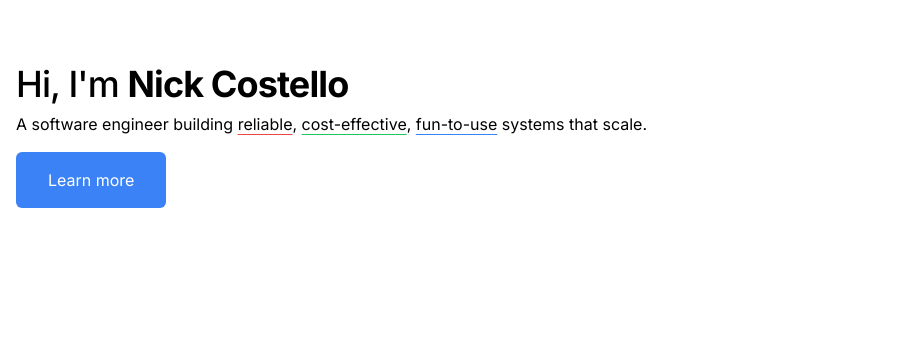
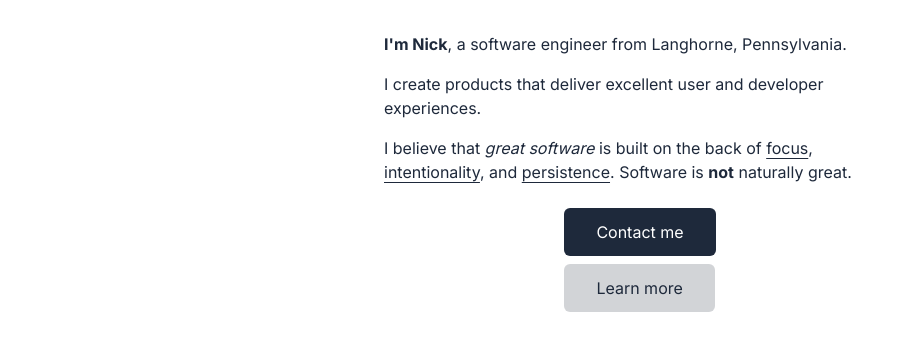
Before and after one commit to nickmcostello/nickcostello.dev, a Next.js app: page / in a window 1280 px wide. Shown: the top 350 px of the page, without its empty margins (0-898 px from the left). Built offline with nearby package versions, Linux system fonts and the light colour scheme.

Commit message:
Update home page

```diff
--- a/app/about/page.tsx
+++ b/app/about/page.tsx
@@ -1,25 +1,8 @@
 export default function Page() {
 	return (
 		<>
-			<div className="py-10 flex justify-center flex-col gap-4 max-w-lg mx-auto">
+			<div className="py-8 flex justify-center flex-col gap-4 max-w-lg mx-auto selection:bg-indigo-300 selection:text-indigo-800">
 				<h1 className="text-xl font-bold">About</h1>
-				{/* <div className="mt-8"> */}
-				<p>
-					I'm <span className="font-semibold">Nick Costello</span>, a software
-					engineer building{" "}
-					<span className="underline underline-offset-4 decoration-red-500">
-						reliable
-					</span>
-					,{" "}
-					<span className="underline underline-offset-4 decoration-green-500">
-						cost-effective
-					</span>
-					,{" "}
-					<span className="underline underline-offset-4 decoration-blue-500">
-						fun-to-use
-					</span>{" "}
-					systems that scale.
-				</p>
 				<p>
 					You probably haven't been, but I was born in Langhorne, Pennsylvania,
 					where 16 years later, my software engineering career would also be
--- a/app/page.tsx
+++ b/app/page.tsx
@@ -1,38 +1,39 @@
+import Link from "next/link";
 import { Button } from "../components/ui/Button";
 
 export default function Page() {
 	return (
-		<>
-			<div className="pt-16 sm:grid:grid-cols-2">
-				<div>
-					<p className="text-4xl font-medium tracking-tight">
-						Hi, I'm <span className="font-bold">Nick Costello</span>
+		<div className="selection:bg-indigo-300 selection:text-indigo-800 md:flex md:justify-center">
+			<div className="pt-8 m-auto flex flex-col space-y-6 text-slate-800 md:max-w-lg md:items-center">
+				<div className="flex flex-col space-y-4">
+					<p>
+						<span className="font-bold">I'm Nick</span>, a software engineer
+						from Langhorne, Pennsylvania.
 					</p>
-					<p className="mt-2">
-						A software engineer building{" "}
-						<span className="underline underline-offset-4 decoration-red-500">
-							reliable
-						</span>
-						,{" "}
-						<span className="underline underline-offset-4 decoration-green-500">
-							cost-effective
-						</span>
-						,{" "}
-						<span className="underline underline-offset-4 decoration-blue-500">
-							fun-to-use
-						</span>{" "}
-						systems that scale.
+					<p>
+						I create products that deliver excellent user and developer
+						experiences.
 					</p>
-					<div className="mt-4">
-						{/* <Button variant="primary" text="Hire me" /> */}
-						{/* <div className="mt-2"> */}
-						<a href="/about">
-							<Button variant="primary" text="Learn more" />
-						</a>
-						{/* </div> */}
-					</div>
+					<p>
+						I believe that <span className="italic">great software</span> is
+						built on the back of{" "}
+						<span className="underline underline-offset-4">focus</span>,{" "}
+						<span className="underline underline-offset-4">intentionality</span>
+						, and{" "}
+						<span className="underline underline-offset-4">persistence</span>.
+						Software is <span className="font-bold">not</span> naturally great.
+					</p>
+				</div>
+				<div className="flex flex-col space-y-2">
+					<Link href={"mailto:nick@nickcostello.dev"}>
+						<Button text="Contact me" variant="primary" />
+					</Link>
+
+					<Link href={"/about"}>
+						<Button text="Learn more" variant="secondary" />
+					</Link>
 				</div>
 			</div>
-		</>
+		</div>
 	);
 }
--- a/components/ui/Button.tsx
+++ b/components/ui/Button.tsx
@@ -5,14 +5,14 @@ interface ButtonProps {
 
 export const Button = ({ variant, text }: ButtonProps) => {
 	const variants = {
-		primary: "bg-blue-500 text-white",
-		secondary: "bg-sky-500/20 text-sky-500",
+		primary: "bg-slate-800 text-white",
+		secondary: "bg-slate-800/20 text-slate-800",
 	};
 
 	return (
 		<>
 			<button
-				className={`w-full h-14 rounded-md active:ring-2 active:ring-offset-2 ${variants[variant]} md:w-fit md:px-8`}
+				className={`w-full h-12 rounded-md ring-slate-500 active:ring-2 active:ring-offset-2 ${variants[variant]} md:w-fit md:px-8`}
 			>
 				{text}
 			</button>
```
